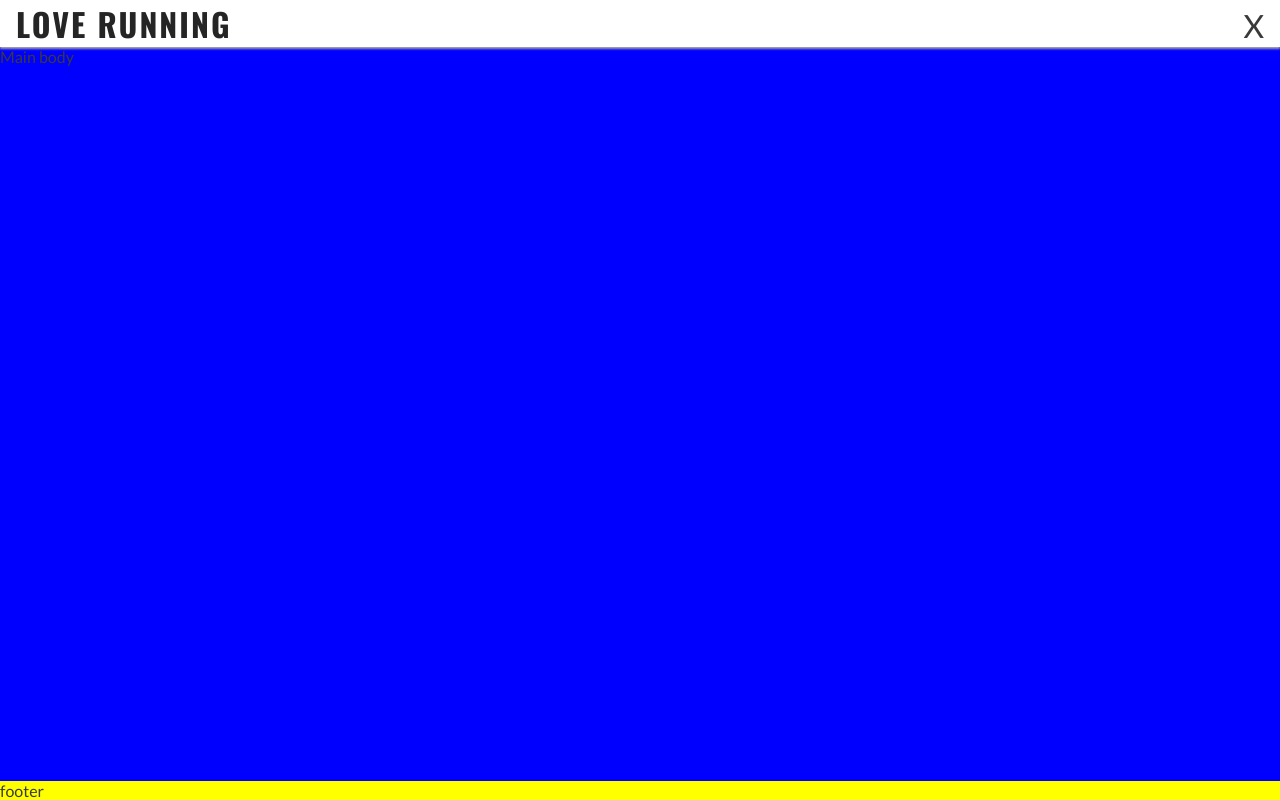
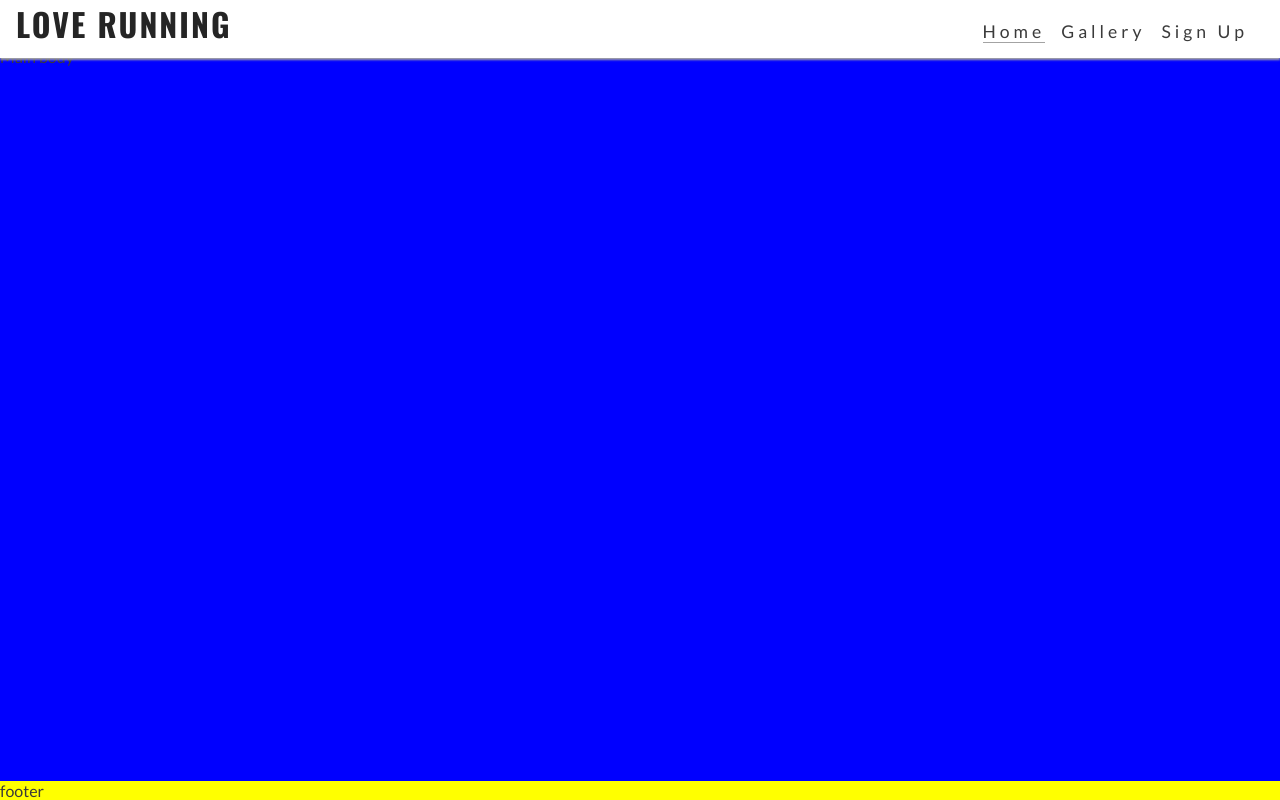
Before and after one commit to GenericName192/ci-love-running-walkthrough, a plain HTML site: page index.html in a window 1280 px wide. Drawn offline with nearby package versions, Linux system fonts and the light colour scheme.

Commit message:
add media query to fully display nav bar on wider screens

```diff
--- a/assets/css/style.css
+++ b/assets/css/style.css
@@ -98,3 +98,27 @@ main {
 footer {
   background-color: yellow;
 }
+
+/* media query: tablets and larger (768px and up) */
+
+@media (min-width: 768px) {
+  /* header */
+  nav {
+    display: block;
+    position: relative;
+    box-shadow: none;
+    width: fit-content;
+    padding-right: 1rem;
+  }
+  #nav {
+    display: flex;
+  }
+
+  #nav > li {
+    padding-left: 1rem;
+  }
+
+  .nav-toggle-label {
+    display: none;
+  }
+}
```
